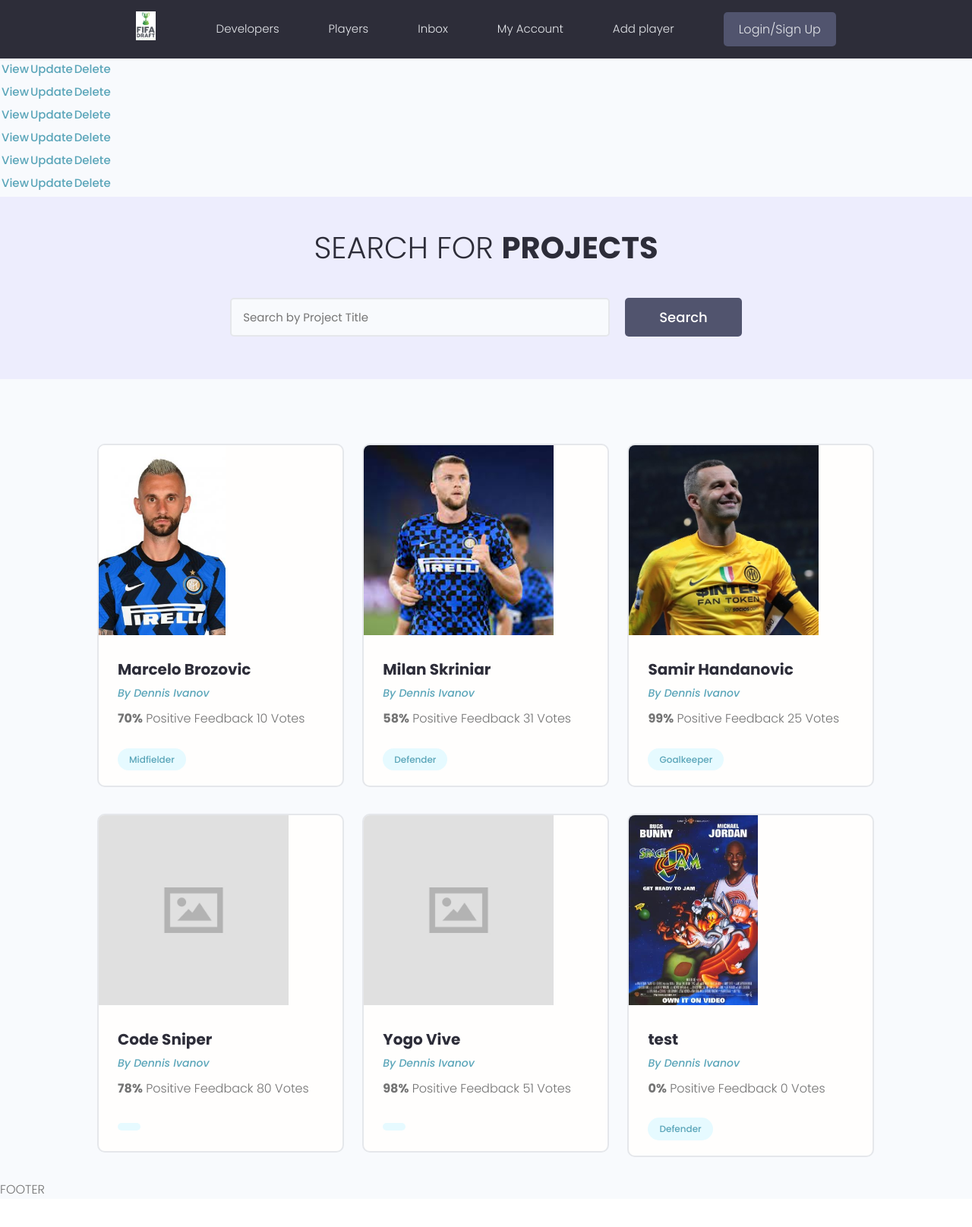
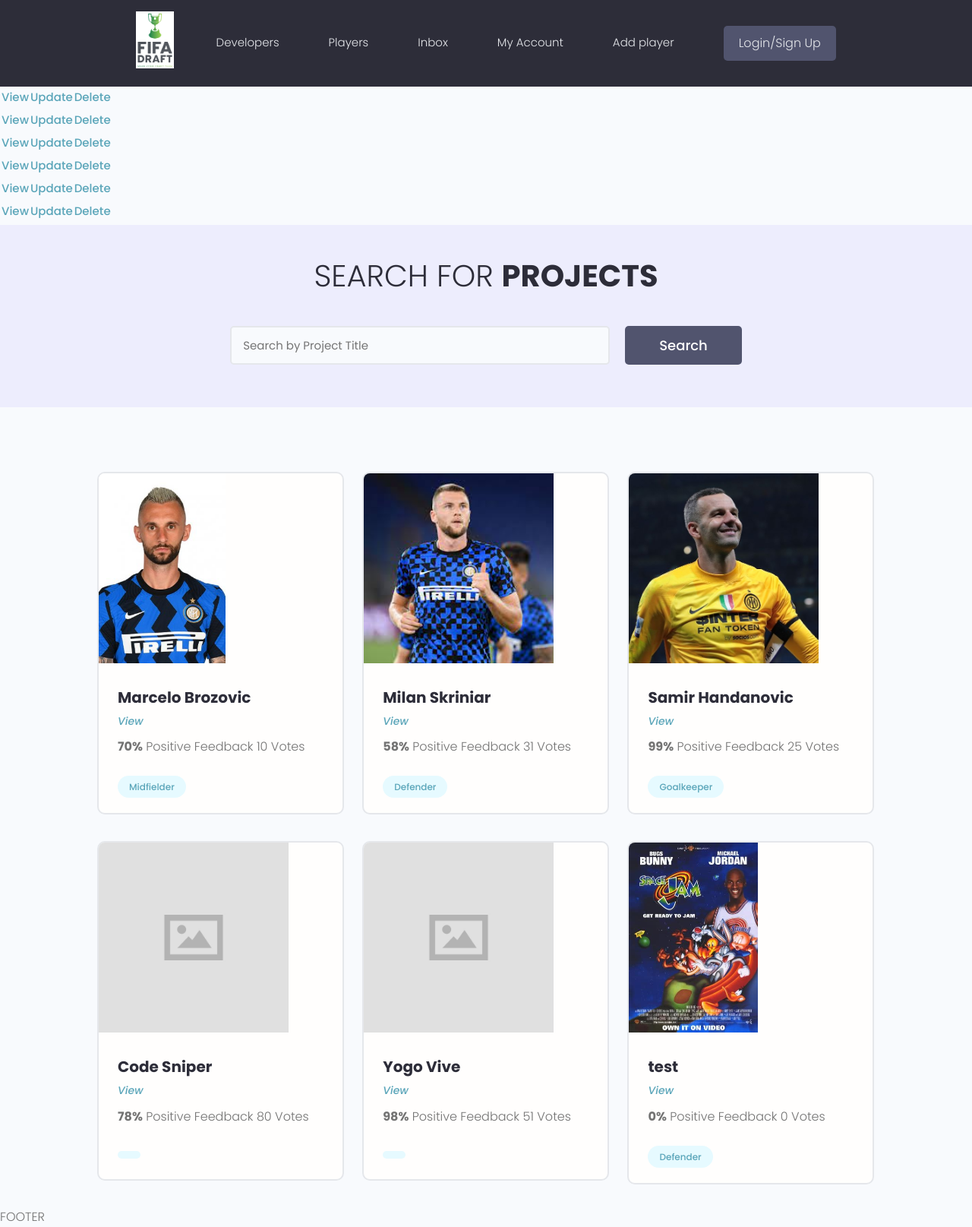
Before and after one commit to Grzegorz-Oledzki/django-project, a Django app: page / in a window 1280 px wide. Shown: the whole page at 76% size. Before the commit the page ends 1572 px from the top, so only its background shows below. Run offline with Django 3.2, Linux system fonts and the light colour scheme; data comes from the database, SQL or seed files in the repository; some libraries are stand-ins or nearby versions.

Commit message:
change logo size

```diff
--- a/first_project/templates/first_project/projects.html
+++ b/first_project/templates/first_project/projects.html
@@ -45,7 +45,7 @@
                 <img class="project__thumbnail" style='max-width:250px;' src="{{player.featured_image.url}}" alt="project thumbnail" />
                 <div class="card__body">
                   <h3 class="project__title">{{player.title}}</h3>
-                  <p><a class="project__author" href="{% url 'player' player.id %}">By Dennis Ivanov</a></p>
+                  <p><a class="project__author" href="{% url 'player' player.id %}">View</a></p>
                   <p class="project--rating">
                     <span style="font-weight: bold;">{{player.vote_ratio}}%</span> Positive
                     Feedback {{player.vote_total}} Votes
--- a/templates/navbar.html
+++ b/templates/navbar.html
@@ -2,8 +2,8 @@
 <!-- Header Section -->
   <header class="header">
     <div class="container container--narrow">
-      <a href="{% url 'players'%}" class="header__logo">
-        <img src="{% static 'images/site_logo1.png' %}" alt="DevSearch Logo" />
+      <a href="{% url 'players'%}">
+        <img src="{% static 'images/site_logo1.png' %}" style='max-width:50px' />
       </a>
       <nav class="header__nav">
         <input type="checkbox" id="responsive-menu" />
```
